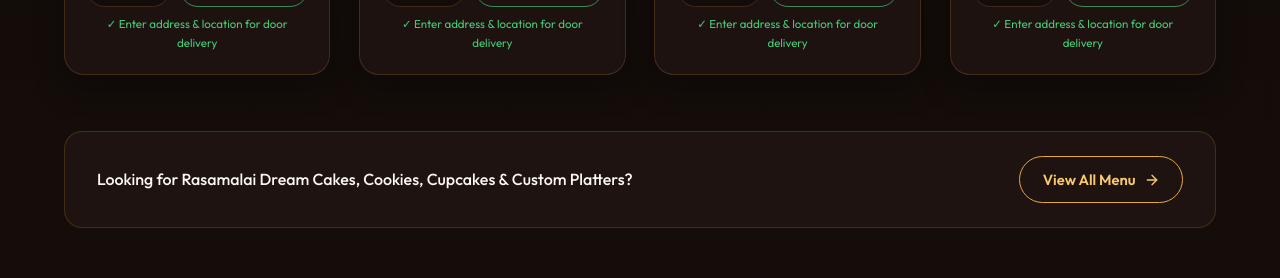
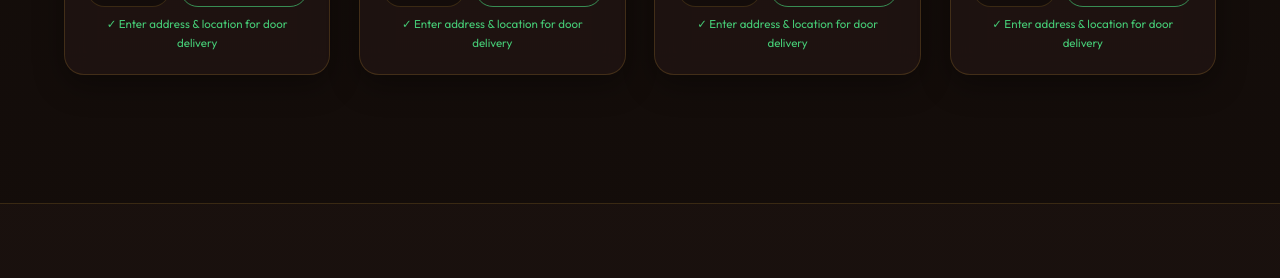
Before and after one commit to Naresh1307kumar/bakes, a React (Vite) app in the folder frontend/: page / in a window 1280 px wide. Shown: the part 1920-2198 px from the top of the page. Built offline with nearby package versions, Linux system fonts and the light colour scheme; no server answers.

Commit message:
Update signature menu

```diff
--- a/frontend/src/components/MenuSection.jsx
+++ b/frontend/src/components/MenuSection.jsx
@@ -159,7 +159,7 @@ export default function MenuSection() {
         </div>
 
         {/* Link to Full Menu Footer Strip */}
-        <div className="menu-home-footer-cta">
+        {/* <div className="menu-home-footer-cta">
           <p>Looking for Rasamalai Dream Cakes, Cookies, Cupcakes & Custom Platters?</p>
           <Link
             to="/menu"
@@ -168,7 +168,7 @@ export default function MenuSection() {
             <span>View All Menu</span>
             <ArrowRight size={16} />
           </Link>
-        </div>
+        </div>*/ }
 
         {/* Swiggy/Zomato style Delivery Address Modal */}
         <DeliveryModal
```
